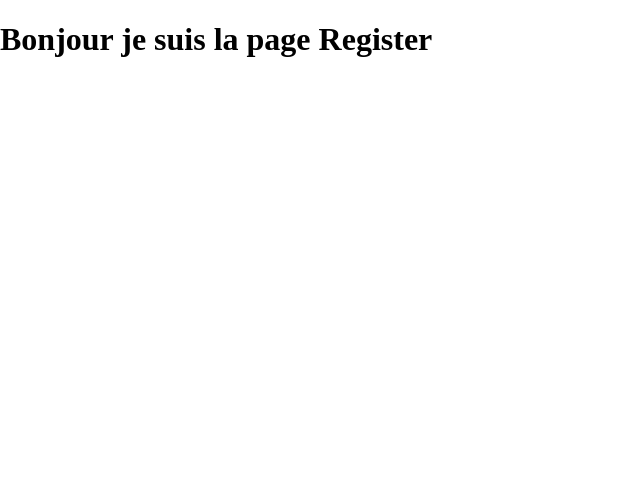
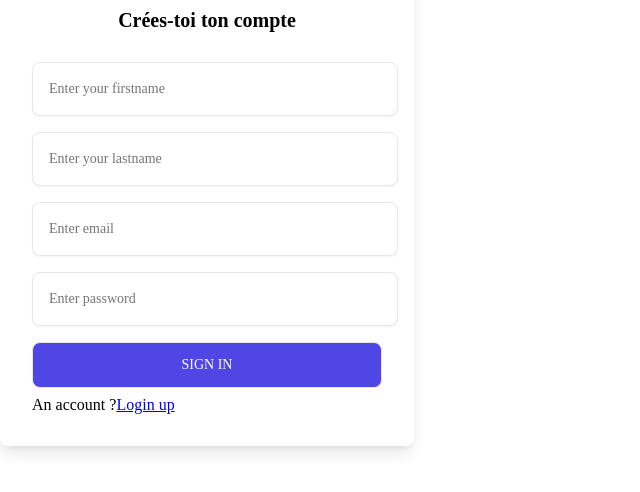
Before and after one commit to yanis-meziane/The-Link, a React (Create React App) app in the folder frontend/: page /register in a window 1280 px wide. Shown: the top 492 px of the page, without its empty margins (0-640 px from the left). Built offline with nearby package versions, Linux system fonts and the light colour scheme.

Commit message:
feature : création frontend

```diff
--- a/frontend/src/Login/Login.css
+++ b/frontend/src/Login/Login.css
@@ -0,0 +1,64 @@
+.form {
+  background-color: #fff;
+  display: block;
+  padding: 1rem;
+  max-width: 350px;
+  border-radius: 0.5rem;
+  box-shadow: 0 10px 15px -3px rgba(0, 0, 0, 0.1), 0 4px 6px -2px rgba(0, 0, 0, 0.05);
+}
+
+.form-title {
+  font-size: 1.25rem;
+  line-height: 1.75rem;
+  font-weight: 600;
+  text-align: center;
+  color: #000;
+}
+
+.input-container {
+  position: relative;
+}
+
+.input-container input, .form button {
+  outline: none;
+  border: 1px solid #e5e7eb;
+  margin: 8px 0;
+}
+
+.input-container input {
+  background-color: #fff;
+  padding: 1rem;
+  padding-right: 3rem;
+  font-size: 0.875rem;
+  line-height: 1.25rem;
+  width: 300px;
+  border-radius: 0.5rem;
+  box-shadow: 0 1px 2px 0 rgba(0, 0, 0, 0.05);
+}
+
+.submit {
+  display: block;
+  padding-top: 0.75rem;
+  padding-bottom: 0.75rem;
+  padding-left: 1.25rem;
+  padding-right: 1.25rem;
+  background-color: #4F46E5;
+  color: #ffffff;
+  font-size: 0.875rem;
+  line-height: 1.25rem;
+  font-weight: 500;
+  width: 100%;
+  border-radius: 0.5rem;
+  text-transform: uppercase;
+}
+
+.signup-link {
+  color: #6B7280;
+  font-size: 0.875rem;
+  line-height: 1.25rem;
+  text-align: center;
+}
+
+.signup-link a {
+  text-decoration: underline;
+}
--- a/frontend/src/Login/Login.jsx
+++ b/frontend/src/Login/Login.jsx
@@ -1,7 +1,31 @@
+import './Login.css'
+import { Link } from 'react-router-dom'
+
 export default function Login(){
     return(
         <div>
-            <h1>Bonjour je suis la page Login</h1>
+            <form class="form">
+                <p class="form-title">Sign in to your account</p>
+                <div class="input-container">
+                    <input type="email" placeholder="Enter email" />
+                    <span></span>
+                </div>
+
+                <div class="input-container">
+                    <input type="password" placeholder="Enter password" />
+                </div>
+
+                <button type="submit" class="submit">
+                    Sign in
+                </button>
+
+                <div id='noAccount'>
+                     No account ?
+                    <Link to="/register">
+                        Sign up
+                    </Link>
+                </div>
+            </form>
         </div>
     )
 }
--- a/frontend/src/Main/Main.css
+++ b/frontend/src/Main/Main.css
@@ -0,0 +1,48 @@
+.headerMain{
+    width: 100%;
+    height: 30vh;
+    justify-content: space-around;
+}
+
+.navMain{
+    display: flex;
+    flex-direction: row;
+    align-items: center;
+    width: 100%;
+    height: 10vh;
+    justify-content: space-around;
+}
+
+.LinkNav {
+  text-decoration: none;
+  color: black;
+}
+
+.LinkNav:hover {
+  background-color: rgb(123, 121, 121);
+  border-radius: 20vh;
+  color: white;
+  padding: 1vh;
+  margin: 1vh;
+}
+
+#mainID{
+    display: flex;
+    flex-direction: row;
+    width: 100%;
+    align-items: center;
+    justify-content: center;
+}
+
+#articleMain{
+    display: flex;
+    flex-direction: row;
+    width: 50%;
+    align-items: center;
+    justify-content: center;
+    text-align: center;
+    background-color: rgba(201, 196, 196, 0.5);
+    border-radius: 0.2vh;
+    padding: 1vh;
+    margin: 1vh;
+}
--- a/frontend/src/Main/Main.jsx
+++ b/frontend/src/Main/Main.jsx
@@ -1,7 +1,23 @@
+import './Main.css'
+import { Link } from 'react-router-dom'
+
 export default function Main(){
     return(
         <div>
-            <h1>Bonjour je suis la page Main</h1>
+            <header className='headerMain'>
+                <nav className='navMain'>
+                    <h1>The Link</h1>
+                    <Link to="/login" className='LinkNav'>
+                        Se connecter/Créer un compte
+                    </Link>
+                </nav>
+            </header>
+
+            <main id='mainID'>
+                <article id='articleMain'>
+                    <p>Bienvenue à The Link, le célèbre jeu où il faut deviner qui de tes ami(e)s a dit cette phrase.</p>
+                </article>
+            </main>
         </div>
     )
 }
--- a/frontend/src/Register/Register.css
+++ b/frontend/src/Register/Register.css
@@ -0,0 +1,70 @@
+#registerID{
+    display: flex;
+    width: 100%;
+    height: 50vh;
+    align-items: center;
+}
+.form {
+  background-color: #fff;
+  display: block;
+  padding: 2rem;
+  max-width: 350px;
+  border-radius: 0.5rem;
+  box-shadow: 0 10px 15px -3px rgba(0, 0, 0, 0.1), 0 4px 6px -2px rgba(0, 0, 0, 0.05);
+}
+
+.form-title {
+  font-size: 1.25rem;
+  line-height: 1.75rem;
+  font-weight: 600;
+  text-align: center;
+  color: #000;
+}
+
+.input-container {
+  position: relative;
+}
+
+.input-container input, .form button {
+  outline: none;
+  border: 1px solid #e5e7eb;
+  margin: 8px 0;
+}
+
+.input-container input {
+  background-color: #fff;
+  padding: 1rem;
+  padding-right: 3rem;
+  font-size: 0.875rem;
+  line-height: 1.25rem;
+  width: 300px;
+  border-radius: 0.5rem;
+  box-shadow: 0 1px 2px 0 rgba(0, 0, 0, 0.05);
+}
+
+.submit {
+  display: block;
+  padding-top: 0.75rem;
+  padding-bottom: 0.75rem;
+  padding-left: 1.25rem;
+  padding-right: 1.25rem;
+  background-color: #4F46E5;
+  color: #ffffff;
+  font-size: 0.875rem;
+  line-height: 1.25rem;
+  font-weight: 500;
+  width: 100%;
+  border-radius: 0.5rem;
+  text-transform: uppercase;
+}
+
+.signup-link {
+  color: #6B7280;
+  font-size: 0.875rem;
+  line-height: 1.25rem;
+  text-align: center;
+}
+
+.signup-link a {
+  text-decoration: underline;
+}
--- a/frontend/src/Register/Register.jsx
+++ b/frontend/src/Register/Register.jsx
@@ -1,7 +1,42 @@
+import './Register.css'
+import { Link } from 'react-router-dom'
+
 export default function Register(){
     return(
-        <div>
-            <h1>Bonjour je suis la page Register</h1>
+        <div id='registerID'>
+            <form class="form">
+                <p class="form-title">Crées-toi ton compte</p>
+
+                <div class="input-container">
+                    <input type="firstname" placeholder="Enter your firstname" />
+                    <span></span>
+                </div>
+
+                <div class="input-container">
+                    <input type="lastname" placeholder="Enter your lastname" />
+                    <span></span>
+                </div>
+
+                <div class="input-container">
+                    <input type="email" placeholder="Enter email" />
+                    <span></span>
+                </div>
+
+                <div class="input-container">
+                    <input type="password" placeholder="Enter password" />
+                </div>
+
+                <button type="submit" class="submit">
+                    Sign in
+                </button>
+
+                <div id='noAccount'>
+                     An account ?
+                    <Link to="/login">
+                        Login up
+                    </Link>
+                </div>
+            </form>
         </div>
     )
 }
```
Also changed, not shown: frontend/src/App.css (line endings or trailing spaces).
